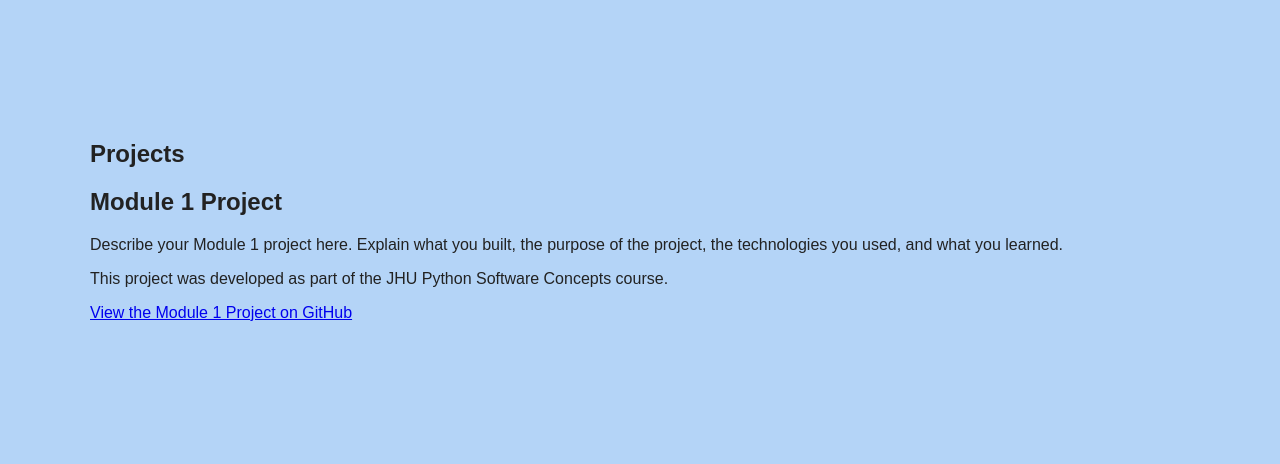
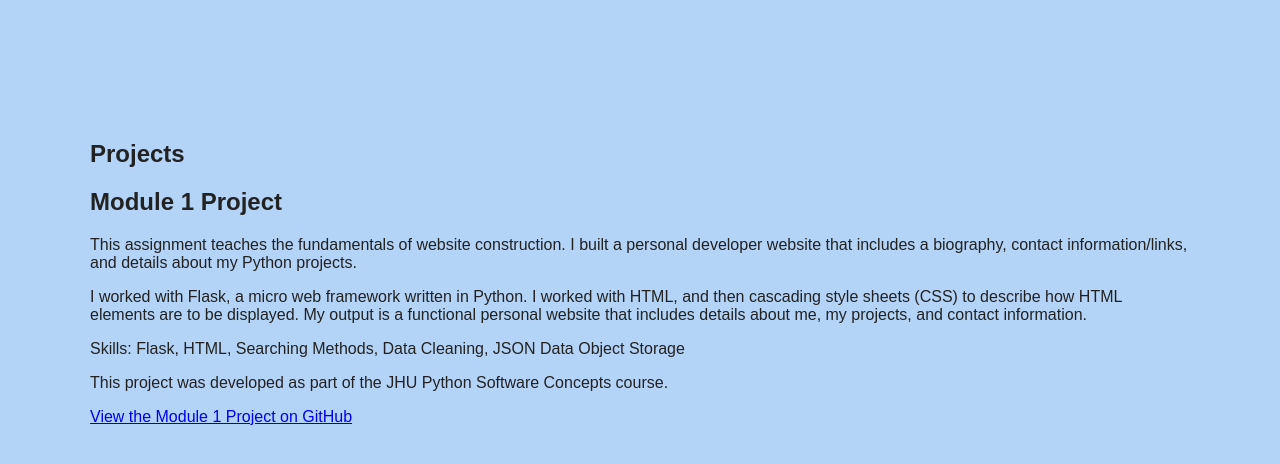
Before and after one commit to rachmends/jhu_software_concepts, a Flask app: a page that uses Module 1/Website/App/templates/projects.html in a window 1280 px wide. Shown: the part 68-532 px from the top of the page. Run offline with Flask 3, Linux system fonts and the light colour scheme.

Commit message:
Update HTML files

```diff
--- /dev/null
+++ b/Module 1/Website/App/routes.py
@@ -0,0 +1,18 @@
+from flask import Blueprint, render_template
+
+main = Blueprint('main', __name__)
+
+
+@main.route('/')
+def home():
+    return render_template('base.html')
+
+
+@main.route('/Contact')
+def contact():
+    return render_template('contact.html')
+
+
+@main.route('/Projects and Publications')
+def projects():
+    return render_template('projects.html')
--- a/Module 1/Website/App/templates/projects.html
+++ b/Module 1/Website/App/templates/projects.html
@@ -13,18 +13,18 @@
 <body>
 
     <nav class="navbar">
-        <a href="{{ url_for('home') }}"
-           class="{% if request.endpoint == 'home' %}active{% endif %}">
+        <a href="{{ url_for('main.home') }}"
+           class="{% if request.endpoint == 'main.home' %}active{% endif %}">
             Home
         </a>
 
-        <a href="{{ url_for('contact') }}"
-           class="{% if request.endpoint == 'contact' %}active{% endif %}">
+        <a href="{{ url_for('main.contact') }}"
+           class="{% if request.endpoint == 'main.contact' %}active{% endif %}">
             Contact
         </a>
 
-        <a href="{{ url_for('projects') }}"
-           class="{% if request.endpoint == 'projects' %}active{% endif %}">
+        <a href="{{ url_for('main.projects') }}"
+           class="{% if request.endpoint == 'main.projects' %}active{% endif %}">
             Projects/Publications
         </a>
     </nav>
@@ -38,9 +38,14 @@
             <h2>Module 1 Project</h2>
 
             <p>
-                Describe your Module 1 project here. Explain what you
-                built, the purpose of the project, the technologies
-                you used, and what you learned.
+                This assignment teaches the fundamentals of website construction. I built a personal developer website that includes a biography, contact information/links, and details about my Python projects.
+            </p>
+
+            <p>
+                I worked with Flask, a micro web framework written in Python. I worked with HTML, and then cascading style sheets (CSS) to describe how HTML elements are to be displayed. My output is a functional personal website that includes details about me, my projects, and contact information.
+            </p>
+            <p>
+                Skills: Flask, HTML, Searching Methods, Data Cleaning, JSON Data Object Storage
             </p>
 
             <p>
--- a/Module 1/Website/run.py
+++ b/Module 1/Website/run.py
@@ -1,19 +1,12 @@
-from flask import Flask, render_template
+from flask import Flask
+
+from App.routes import main
+
 
 app = Flask(__name__, template_folder='App/templates', static_folder='App/static')
 
-@app.route('/')
+app.register_blueprint(main)
 
-def home():
-    return render_template('base.html')
-
-@app.route('/Contact')
-def contact():
-    return render_template('contact.html')
-
-@app.route('/Projects and Publications')
-def projects():
-    return render_template('projects.html')
 
 if __name__ == '__main__':
     app.run(host='0.0.0.0', port=8080)
```
Also changed, not shown: Module 1/Website/App/__init__.py (+10 -0 lines), Module 1/Website/App/templates/base.html (+7 -7 lines), Module 1/Website/App/templates/contact.html (+6 -6 lines), 2 other files.
